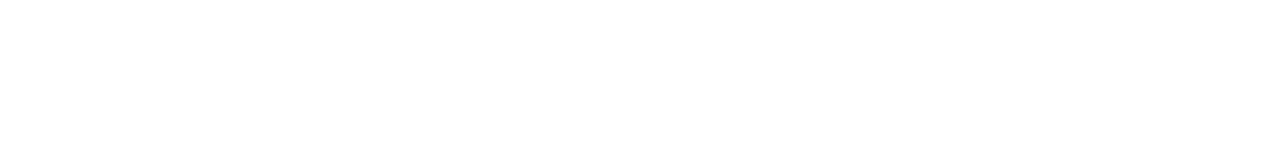
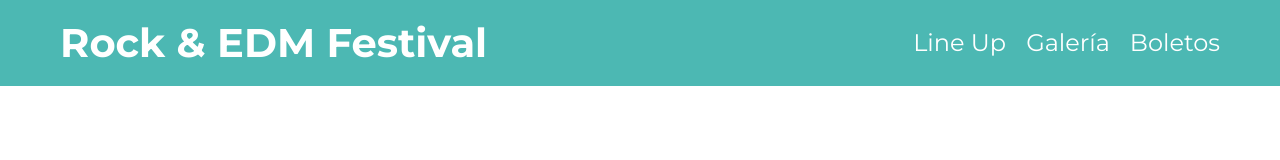
Before and after one commit to JoelJohs/FestivalMusica_cuartapractica, a website: page index.html in a window 1280 px wide. Drawn offline with Linux system fonts and the light colour scheme.

Commit message:
header finished

```diff
--- a/index.html
+++ b/index.html
@@ -1,15 +1,30 @@
 <!DOCTYPE html>
 <html lang="en">
-<head>
-    <meta charset="UTF-8">
-    <meta http-equiv="X-UA-Compatible" content="IE=edge">
-    <meta name="viewport" content="width=device-width, initial-scale=1.0">
+  <head>
+    <meta charset="UTF-8" />
+    <meta http-equiv="X-UA-Compatible" content="IE=edge" />
+    <meta name="viewport" content="width=device-width, initial-scale=1.0" />
     <title>Rock & EDM Festival</title>
-    <link rel="preconnect" href="https://fonts.googleapis.com">
-    <link rel="preconnect" href="https://fonts.gstatic.com" crossorigin>
-    <link href="https://fonts.googleapis.com/css2?family=Montserrat:wght@300;400;700;900&display=swap" rel="stylesheet">
-</head>
-<body>
+    <link rel="preconnect" href="https://fonts.googleapis.com" />
+    <link rel="preconnect" href="https://fonts.gstatic.com" crossorigin />
+    <link
+      href="https://fonts.googleapis.com/css2?family=Montserrat:wght@300;400;700;900&display=swap"
+      rel="stylesheet"
+    />
 
-</body>
+    <link rel="stylesheet" href="build/css/app.css" />
+  </head>
+  <body>
+    <header class="header">
+      <div class="contenedor contenido-header">
+        <h1>Rock & EDM Festival</h1>
+        <nav class="navegacion-principal">
+          <a href="#">Line Up</a>
+          <a href="#">Galería</a>
+          <a href="#">Boletos</a>
+        </nav>
+      </div>
+    </header>
+    <script></script>
+  </body>
 </html>
--- a/package.json
+++ b/package.json
@@ -4,7 +4,8 @@
   "description": "Proyecto con SASS y Gulp",
   "main": "index.js",
   "scripts": {
-    "test": "echo \"Error: no test specified\" && exit 1"
+    "sass": "sass --watch src/scss:build/css",
+    "dev": "gulp dev"
   },
   "keywords": [
     "SASS",
@@ -13,6 +14,9 @@
   "author": "Joel Johs",
   "license": "ISC",
   "devDependencies": {
+    "gulp": "^4.0.2",
+    "gulp-plumber": "^1.2.1",
+    "gulp-sass": "^5.1.0",
     "sass": "^1.69.7"
   }
 }
--- a/src/scss/app.scss
+++ b/src/scss/app.scss
@@ -1,5 +1,2 @@
-$rojo: red;
-
-body {
-    background-color: $rojo;
-}
+@use 'base';
+@use 'layout';
```
Also changed, not shown: build/css/app.css (added), 4 other files.
